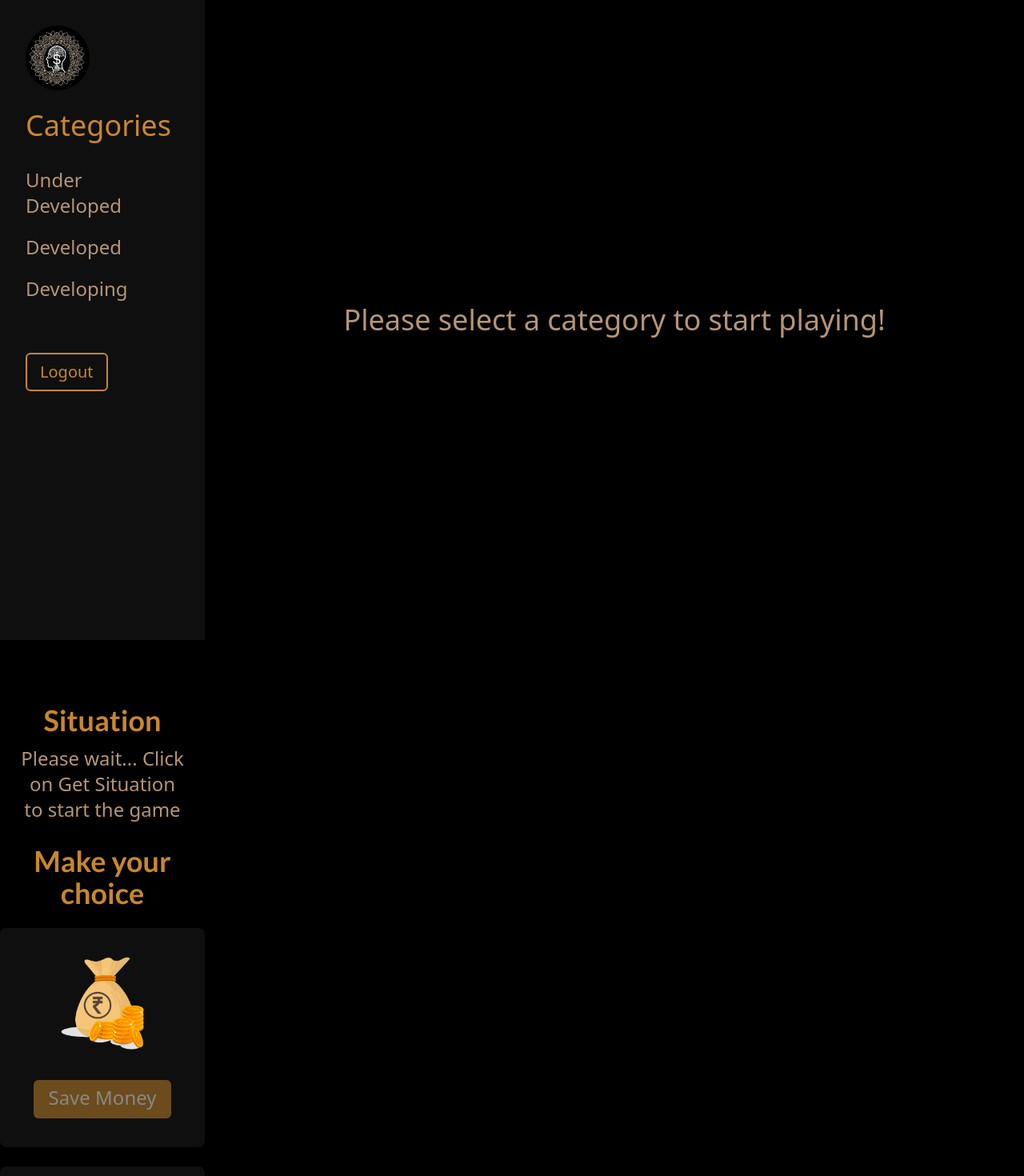
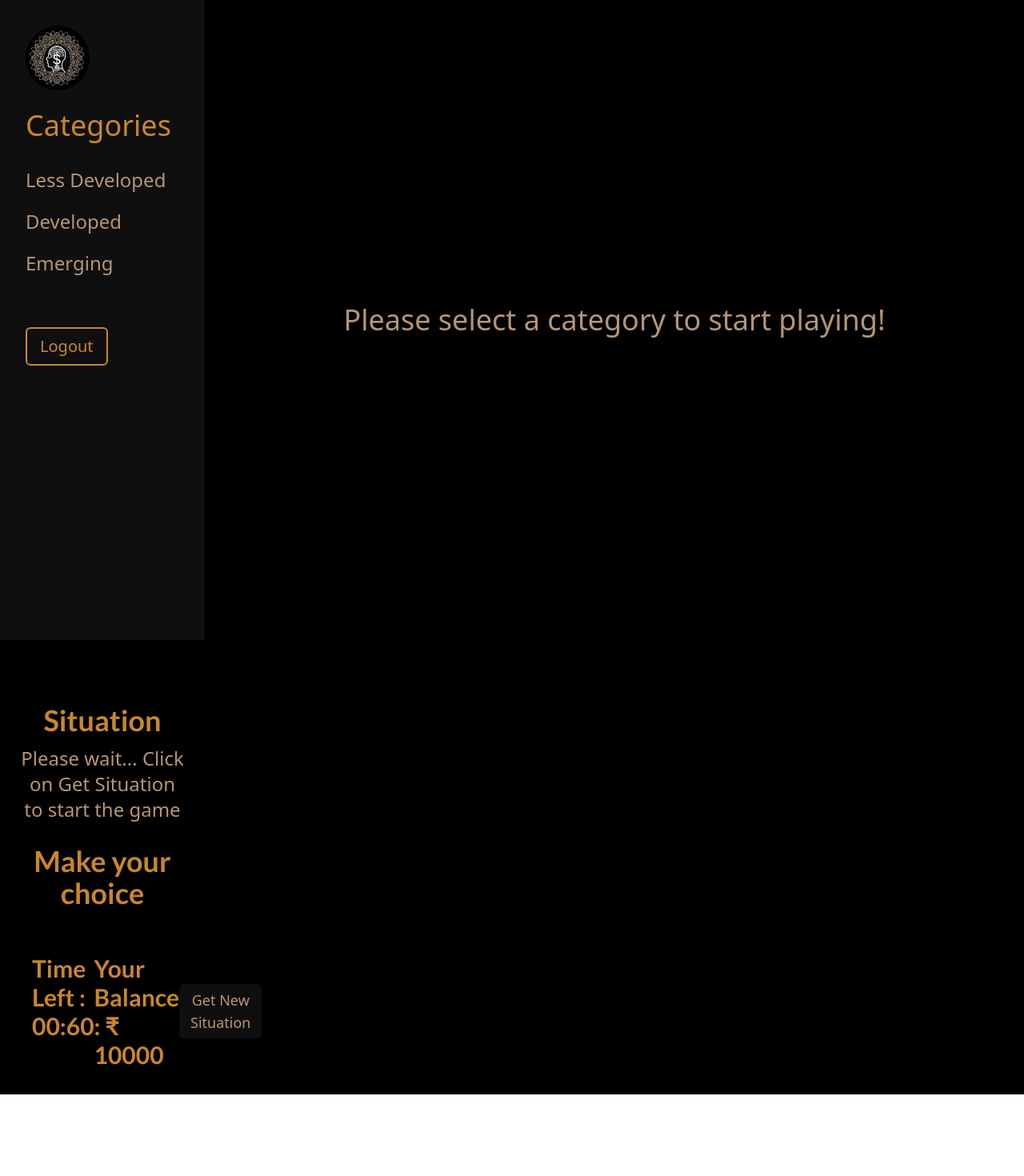
Before and after one commit to RajatAgrawal117/AnirvedaWebsite, a React (Vite) app: page /mockrbi/play in a window 1280 px wide. Shown: the top 1470 px of the page at 80% size. After the commit the page ends 1368 px from the top, so only its background shows below. Built offline with nearby package versions, Linux system fonts and the light colour scheme.

Commit message:
mockrbi2.0 added

```diff
--- a/src/App.jsx
+++ b/src/App.jsx
@@ -132,6 +132,7 @@ export default function App() {
             <Route
               path="/mockrbi/admin/login"
               element={<Login redirectTo="/mockrbi/situation" />}
+              // This will redirect to current situation page, which will be shown on projector if needed
             />
             <Route
               path="/admin/login"
--- a/src/components/MockRBI/PlayMain.jsx
+++ b/src/components/MockRBI/PlayMain.jsx
@@ -8,8 +8,13 @@ import InfoModal from "./InfoModal"
 import AlertModal from "./AlertModal"
 // import data
 import choices from "../../data/mockrbi/choices"
+import { useLocation } from "react-router-dom"
 
 export default function Play() {
+  const location = useLocation()
+  const { search } = location
+  console.log(search.split("?")[1])
+
   const [currentSituation, setCurrentSituation] = useState({
     situation: "Please wait... Click on Get Situation to start the game",
   })
@@ -25,13 +30,14 @@ export default function Play() {
   const [isModalOpen, setIsModalOpen] = useState(false)
   const [isAlertModalOpen, setIsAlertModalOpen] = useState(false)
   const [indexOfButtonChoice, setIndexOfButtonChoice] = useState(0)
+  const [isCorrectAnswer, setIsCorrectAnswer] = useState(false)
 
   // Need to manage extra state for reload button click, because if we use isReloadButtonClicked, then it leads to generation of one bug. Bug description: If we use isReloadButtonClicked in handleReloadComponent just after setIsLoading(true), then it leads to situation where on clicking "Get Situation", choices become active but timer does not start
   const [isReloadButtonClicked1, setisReloadButtonClicked1] = useState(false)
 
   //    Countdown Timer.
   // Pass number of seconds in useState to set the timer duration
-  const [time, setTime] = useState(30)
+  const [time, setTime] = useState(60)
   useEffect(() => {
     let timer
     if (time > 0 && isReloadButtonClicked && !isButtonClicked) {
@@ -45,30 +51,57 @@ export default function Play() {
 
   // Buttons Functionality
 
-  const buttonChoices = choices.map((choice) => choice.title)
+  // const buttonChoices = currentSituation.choices.map((choice) => choice.title)
   // console.log(buttonChoices);
 
   const handleButtonClick = (choice) => {
-    // console.log(choice)
-    const indexOfButtonChoice = buttonChoices.indexOf(choice)
+    console.log(choice)
+
+    // I have the choice that user has clicked
+    // Now I will find index of that choice in currentSituation.choices
+    const indexOfButtonChoice = currentSituation.choices.indexOf(choice)
     setIndexOfButtonChoice(indexOfButtonChoice)
-    const correspodingImpact = currentSituation.impact[indexOfButtonChoice]
-    //   Removing % from impact value
-    const correspodingImpactValue = correspodingImpact.slice(0, -1)
-    const correspodingImpactStatus =
-      currentSituation.impactStatus[indexOfButtonChoice]
+    // console.log(indexOfButtonChoice)
+    // Grab the option of that index from currentSituation.options
+    const correspondingOption = currentSituation.options[indexOfButtonChoice]
+    console.log(correspondingOption)
 
-    if (correspodingImpactStatus === "+") {
-      const newBalance = balance + (balance * correspodingImpactValue) / 100
-      // console.log(newBalance)
-      setBalance(Math.round(newBalance))
-      localStorage.setItem("balance", Math.round(newBalance))
-    } else if (correspodingImpactStatus === "-") {
-      const newBalance = balance - (balance * correspodingImpactValue) / 100
-      // console.log(newBalance)
-      setBalance(Math.round(newBalance))
-      localStorage.setItem("balance", Math.round(newBalance))
+    // Check if that option tag matches with the query string
+    if (correspondingOption.tag == search.split("?")[1]) {
+      console.log("Correct Answer")
+      // Increase the balance by 1000
+      const newBalance = balance + 1000
+      setBalance(newBalance)
+      localStorage.setItem("balance", newBalance)
+      setIsCorrectAnswer(true)
+    } else {
+      console.log("Wrong Answer")
+      // Decrease the balance by 1000
+      const newBalance = balance - 1000
+      setBalance(newBalance)
+      localStorage.setItem("balance", newBalance)
+      setIsCorrectAnswer(false)
     }
+
+    // const indexOfButtonChoice = buttonChoices.indexOf(choice)
+    // setIndexOfButtonChoice(indexOfButtonChoice)
+    // const correspodingImpact = currentSituation.impact[indexOfButtonChoice]
+    // //   Removing % from impact value
+    // const correspodingImpactValue = correspodingImpact.slice(0, -1)
+    // const correspodingImpactStatus =
+    //   currentSituation.impactStatus[indexOfButtonChoice]
+
+    // if (correspodingImpactStatus === "+") {
+    //   const newBalance = balance + (balance * correspodingImpactValue) / 100
+    //   // console.log(newBalance)
+    //   setBalance(Math.round(newBalance))
+    //   localStorage.setItem("balance", Math.round(newBalance))
+    // } else if (correspodingImpactStatus === "-") {
+    //   const newBalance = balance - (balance * correspodingImpactValue) / 100
+    //   // console.log(newBalance)
+    //   setBalance(Math.round(newBalance))
+    //   localStorage.setItem("balance", Math.round(newBalance))
+    // }
 
     setIsButtonClicked(true)
     setIsReloadButtonClicked(false)
@@ -78,8 +111,8 @@ export default function Play() {
   //   console.log(isButtonClicked)
 
   // Fetching new situation from API every time a reload button is clicked
-  // const BASE_URL = "http://localhost:5000/api/v1/situation"
-  const BASE_URL = "https://mockrbiserver.onrender.com/api/v1/situation"
+  const BASE_URL = "http://localhost:5000/api/v1/situation/"
+  // const BASE_URL = "https://mockrbiserver.onrender.com/api/v1/situation"
   const handleReloadComponent = () => {
     setIsLoading(true)
     setisReloadButtonClicked1(true)
@@ -106,7 +139,7 @@ export default function Play() {
       })
   }
 
-  console.log(currentSituation)
+  // console.log(currentSituation)
 
   // Modal Styles
   const customStyles = {
@@ -187,18 +220,18 @@ export default function Play() {
           </h1>
 
           <div className="mt-7 space-y-7 sm:flex sm:flex-row sm:flex-wrap sm:gap-6 sm:space-y-0 md:mt-6 lg:justify-center lg:gap-6">
-            {choices.map((choice) => (
+            {currentSituation.choices?.map((_, index) => (
               <div
-                key={choice.id}
+                key={index}
                 className="flex flex-col  items-center rounded-lg bg-tertiary py-4 xs:mx-auto xs:w-4/5 sm:w-3/6  md:w-[40%] lg:mx-0 lg:w-72 xl:w-80"
               >
                 <img
-                  src={choice.img}
-                  alt={choice.alt}
+                  src={"/images/mockrbi/saveMoney.png"}
+                  alt={"Save money"}
                   className="w-3/4 xs:w-3/5"
                 />
                 <button
-                  className={`my-5 rounded-md border-[2px] border-transparent bg-primary px-4 pt-1 pb-2 text-2xl  text-white transition-colors duration-300
+                  className={`my-5 mx-4 rounded-md border-[2px] border-transparent bg-primary px-4 pt-1 pb-2  text-2xl text-white transition-colors duration-300
                     ${
                       isButtonClicked || isButtonDisabled
                         ? "cursor-not-allowed opacity-50"
@@ -206,9 +239,11 @@ export default function Play() {
                     }
                       `}
                   disabled={isButtonClicked || isButtonDisabled}
-                  onClick={() => handleButtonClick(choice.title)}
+                  onClick={() =>
+                    handleButtonClick(currentSituation.choices[index])
+                  }
                 >
-                  {choice.title}
+                  {currentSituation.choices[index]}
                 </button>
               </div>
             ))}
@@ -216,7 +251,7 @@ export default function Play() {
         </div>
 
         {/* This Balance and Timer will be visible on larger screens */}
-        <div className="mt-8  hidden px-10 md:flex md:justify-between">
+        <div className="mt-8  hidden px-10 pb-8 md:flex md:justify-between">
           {/* Timer */}
           <div className={`${showTimer ? "md:flex" : "invisible"}`}>
             <h1 className="font-Lato text-3xl font-semibold text-primary">
@@ -251,6 +286,7 @@ export default function Play() {
           dummySituation={currentSituation}
           indexOfButtonChoice={indexOfButtonChoice}
           balance={balance}
+          isCorrectAnswer={isCorrectAnswer}
         />
       </ReactModal>
 
--- a/src/components/MockRBI/Sidebar.jsx
+++ b/src/components/MockRBI/Sidebar.jsx
@@ -9,16 +9,16 @@ export const Sidebar = () => {
 
   const categories = [
     {
-      name: "Under Developed",
-      url: "underdeveloped",
+      name: "Less Developed",
+      url: "lessDeveloped",
     },
     {
       name: "Developed",
       url: "developed",
     },
     {
-      name: "Developing",
-      url: "developing",
+      name: "Emerging",
+      url: "emerging",
     },
   ]
 
--- a/src/data/mockrbi/situations.js
+++ b/src/data/mockrbi/situations.js
@@ -1,64 +1,273 @@
 const situations = [
   {
     id: 0,
-    name: "Monetary Policy",
-    situation: "Dummy situation",
+    name: "Asian financial crisis (1997-1998)",
+    situation:
+      "The Asian Financial Crisis, which occurred in 1997-1998, was a severe economic downturn that primarily affected Southeast Asian countries like Thailand, Indonesia, and South Korea. It resulted from currency devaluations, excessive borrowing, and financial instability, leading to economic contractions, bankruptcies, and social unrest. The crisis had global repercussions, causing a worldwide decline in investor confidence and impacting international markets.",
+    choices: [
+      "Financial Sector Support",
+      "Fiscal Measures",
+      "Currency Interventions",
+    ],
     // Save , loan
-    impact: ["10%", "10%"],
-    impactStatus: ["+", "+"],
+    options: [
+      {
+        choice: "Financial Sector Support",
+        tag: "developed",
+        impact: "10%",
+        impactStatus: "+",
+      },
+      {
+        choice: "Currency Interventions",
+        tag: "emerging",
+        impact: "10%",
+        impactStatus: "+",
+      },
+      {
+        choice: "Fiscal Measures",
+        tag: "lessDeveloped",
+        impact: "10%",
+        impactStatus: "+",
+      },
+    ],
   },
   {
     id: 1,
-    name: "Inflation",
-    situation: "The central bank increases the repo rate. You should?",
+    name: "Japanese Lost Decade",
+    situation:
+      "The Japanese Lost Decade refers to the 1990s when Japan experienced a prolonged economic stagnation marked by asset price deflation and slow growth. It resulted from a burst economic bubble and excessive debt. While the impact was primarily on Japan, it served as a cautionary tale for policymakers globally, highlighting the challenges of managing economic downturns and deflation.",
+    choices: ["Bank bailouts", "Fiscal Policies"],
     // Save , loan
-    impact: ["10%", "10%"],
-    impactStatus: ["+", "-"],
+    options: [
+      {
+        choice: "Fiscal Policies",
+        tag: "lessDeveloped",
+        impact: "10%",
+        impactStatus: "+",
+      },
+      {
+        choice: "Fiscal Policies",
+        tag: "emerging",
+        impact: "10%",
+        impactStatus: "+",
+      },
+      {
+        choice: "Bank bailouts",
+        tag: "developed",
+        impact: "10%",
+        impactStatus: "+",
+      },
+    ],
   },
   {
     id: 2,
-    name: "Deflation",
+    name: "Zimbabwe Hyperinflation (2000s)",
     situation:
-      "The central bank buys government securities (OMO) and reduces all interest rates. You should?",
-    // Save , loan
-    impact: ["10%", "10%"],
-    impactStatus: ["-", "+"],
+      "Zimbabwe experienced hyperinflation in the 2000s, with annual inflation rates reaching astronomical levels, such as 89.7 sextillion percent in November 2008. This crisis resulted from factors like economic mismanagement and land reform policies. It caused severe economic collapse, poverty, and a mass exodus of citizens. The world witnessed the devastating consequences of hyperinflation on a nation's stability and well-being.",
+    choices: [
+      "No Substantial Impact",
+      "International Assistance",
+      "Stablization Efforts",
+    ],
+    options: [
+      {
+        choice: "Stablization Efforts",
+        tag: "emerging",
+        impact: "10%",
+        impactStatus: "+",
+      },
+      {
+        choice: "International Assistance",
+        tag: "lessDeveloped",
+        impact: "10%",
+        impactStatus: "+",
+      },
+      {
+        choice: "No Substantial Impact",
+        tag: "developed",
+        impact: "10%",
+        impactStatus: "+",
+      },
+    ],
   },
   {
     id: 3,
-    name: "Hyperinflation",
+    name: "",
     situation:
-      "The central bank decreases the money supply by selling government bonds or raising bank reserve requirements. You should?",
-    // Save , loan
-    impact: ["15%", "15%"],
-    impactStatus: ["+", "-"],
+      "The 2001 economic crisis in Argentina was a severe financial collapse marked by a debt default, currency devaluation, and widespread protests. It resulted in a deep recession, high unemployment, and widespread poverty in Argentina. While its direct global impact was limited, it highlighted the risks of unsustainable debt and economic mismanagement in emerging markets.",
+    choices: [
+      "No Substantial Impact",
+      "Debt Restructuring",
+      "Currency Interventions",
+    ],
+    options: [
+      {
+        choice: "Currency Interventions",
+        tag: "emerging",
+        impact: "10%",
+        impactStatus: "+",
+      },
+      {
+        choice: "No Substantial Impact",
+        tag: "developed",
+        impact: "10%",
+        impactStatus: "+",
+      },
+      {
+        choice: "Debt Restructuring",
+        tag: "lessDeveloped",
+        impact: "10%",
+        impactStatus: "+",
+      },
+    ],
   },
   {
     id: 4,
-    name: "Stagflation",
+    name: "2008 Financial Crisis",
     situation:
-      "Assume yourself as a business person owning a firm in emerging sectors. The central bank rolls out a special credit schemes for priority sectors. You should?",
-    // Save , loan
-    impact: ["10%", "10%"],
-    impactStatus: ["-", "+"],
+      "The 2008 financial crisis was a global economic meltdown triggered by the collapse of major financial institutions and a housing market crash in the United States. It led to a severe worldwide recession, with widespread unemployment, bank failures, and a global credit crunch. Governments implemented massive bailouts and stimulus packages to stabilize economies.",
+    choices: [
+      "Quantitative Easing (QE)",
+      "Fiscal Stimulus",
+      "Interest Rate Adjustment",
+    ],
+    options: [
+      {
+        choice: "Interest Rate Adjustment",
+        tag: "emerging",
+        impact: "10%",
+        impactStatus: "+",
+      },
+      {
+        choice: "Fiscal Stimulus",
+        tag: "lessDeveloped",
+        impact: "10%",
+        impactStatus: "+",
+      },
+      {
+        choice: "Quantitative Easing (QE)",
+        tag: "developed",
+        impact: "10%",
+        impactStatus: "+",
+      },
+    ],
   },
   {
     id: 5,
-    name: "Natural Disaster",
+    name: "European debt crisis ( 2010s)",
     situation:
-      "RBI cuts repo rate by 75 bps to 4.40% to mitigate Covid-19 impact - you should?",
-    // Save , loan
-    impact: ["10%", "10%"],
-    impactStatus: ["-", "+"],
+      "The European debt crisis of the 2010s was a financial turmoil primarily affecting countries in the Eurozone, such as Greece, Spain, and Portugal. It resulted from excessive government debt, economic instability, and banking issues. The crisis had a global impact, causing market volatility, economic slowdowns, and prompting austerity measures in affected nations.",
+    choices: [
+      "Unconventional Monetary Policy",
+      "Enhanced Regulatory Measures",
+      "Currency Interventions",
+    ],
+    options: [
+      {
+        choice: "Enhanced Regulatory Measures",
+        tag: "lessDeveloped",
+        impact: "10%",
+        impactStatus: "+",
+      },
+      {
+        choice: "Unconventional Monetary Policy",
+        tag: "developed",
+        impact: "10%",
+        impactStatus: "+",
+      },
+      {
+        choice: "Currency Interventions",
+        tag: "emerging",
+        impact: "10%",
+        impactStatus: "+",
+      },
+    ],
   },
   {
     id: 6,
-    name: "Financial Scams",
+    name: "",
     situation:
-      "The Central Bank reduced the reverse repo rate and decreased the reserve requirements. You should?",
-    // Save , loan
-    impact: ["15%", "15%"],
-    impactStatus: ["-", "+"],
+      "In 2013, India faced a rupee depreciation crisis due to a large current account deficit and capital outflows. The Indian rupee's value sharply declined against the US dollar, leading to higher inflation and economic uncertainty. While it primarily affected India, it also contributed to concerns about emerging market vulnerabilities in the global economy.",
+
+    choices: [
+      "No Substantial Impact",
+      "Trade Diversification",
+      "Currency Interventions",
+    ],
+
+    options: [
+      {
+        choice: "No Substantial Impact",
+        tag: "developed",
+        impact: "10%",
+        impactStatus: "+",
+      },
+      {
+        choice: "Currency Interventions",
+        tag: "emerging",
+        impact: "10%",
+        impactStatus: "+",
+      },
+      {
+        choice: "Trade Diversification",
+        tag: "lessDeveloped",
+        impact: "10%",
+        impactStatus: "+",
+      },
+    ],
+  },
+  {
+    id: 7,
+    name: "COVID-19 pandemic",
+    situation:
+      "The COVID-19 pandemic triggered a severe global recession in 2020, causing widespread economic disruptions, job losses, and financial market volatility. Lockdowns and supply chain interruptions significantly impacted businesses, leading to negative GDP growth across many countries, and central banks and governments implemented extensive stimulus measures to mitigate the economic fallout.",
+    options: [
+      {
+        choice: "Interest Rate Adjustments",
+        tag: "emerging",
+        impact: "10%",
+        impactStatus: "+",
+      },
+      {
+        choice: "Direct Financial Support",
+        tag: "developed",
+        impact: "10%",
+        impactStatus: "+",
+      },
+      {
+        choice: "Food Security Measures",
+        tag: "lessDeveloped",
+        impact: "10%",
+        impactStatus: "+",
+      },
+    ],
+  },
+  {
+    id: 8,
+    name: "Brazilian Economic Crisis (Ongoing)",
+    situation:
+      "The ongoing Brazilian economic crisis, marked by recession, high unemployment, and political instability, has impacted global markets. Brazil's economic struggles have dampened investor confidence, affecting international trade and investment. Falling commodity prices, corruption scandals, and fiscal challenges have contributed. The crisis underscores the interconnectedness of economies, influencing global economic sentiment and trade dynamics.",
+    choices: ["Risk Assessments", "Currency Interventions", "Economic Reforms"],
+    options: [
+      {
+        choice: "Economic Reforms",
+        tag: "emerging",
+        impact: "10%",
+        impactStatus: "+",
+      },
+      {
+        choice: "Currency Interventions",
+        tag: "lessDeveloped",
+        impact: "10%",
+        impactStatus: "+",
+      },
+      {
+        choice: "Risk Assessments",
+        tag: "developed",
+        impact: "10%",
+        impactStatus: "+",
+      },
+    ],
   },
 ]
 
```
Also changed, not shown: src/Context/SituationProvider.jsx (+9 -6 lines), src/components/MockRBI/InfoModal.jsx (+22 -9 lines).
